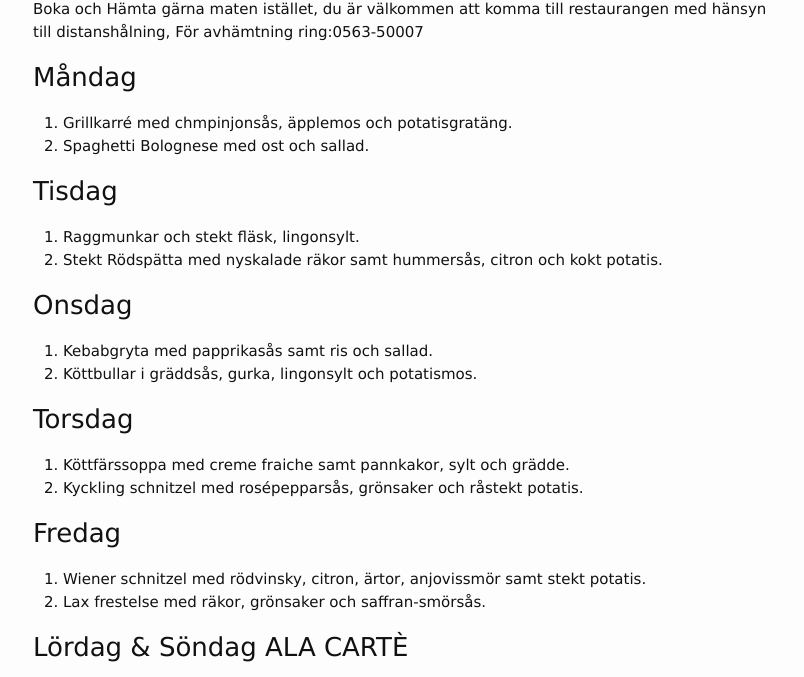
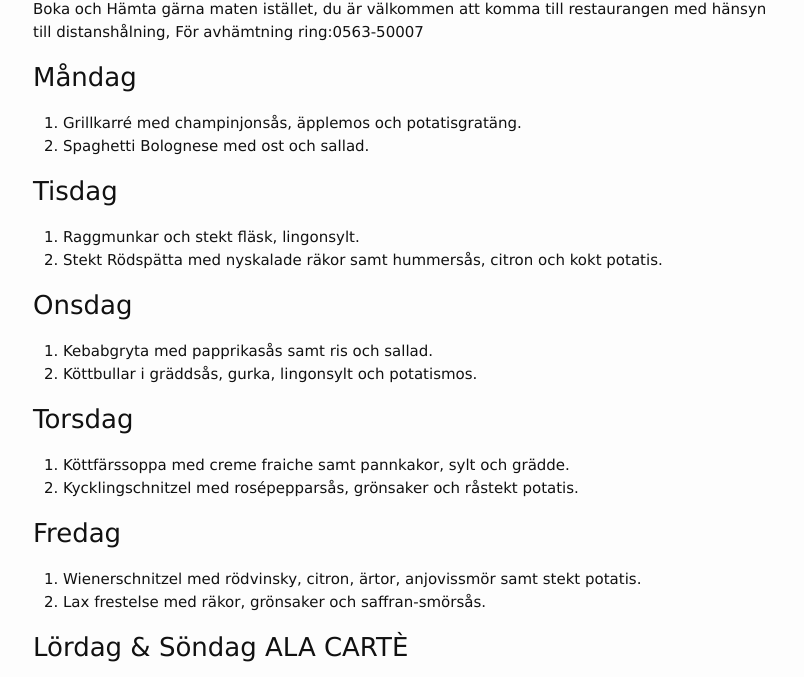
Before and after one commit to FarInn62/farinn62.github.io, a Jekyll site: the page built from lunch.md, in a window 1280 px wide. Shown: the part 149-826 px from the top of the page, without its empty margins (237-1041 px from the left). Built offline with Jekyll 4.4.1, drawn with Linux system fonts in a browser that asks for light colours.

Commit message:
Update lunch.md

```diff
--- a/lunch.md
+++ b/lunch.md
@@ -12,7 +12,7 @@ OBS.PÅ GRUND AV CORONA: Boka och Hämta gärna maten istället, du är välkomm
 
 
 ### Måndag
-1. Grillkarré med chmpinjonsås, äpplemos och potatisgratäng.
+1. Grillkarré med champinjonsås, äpplemos och potatisgratäng.
 2. Spaghetti Bolognese med ost och sallad.
 
 ### Tisdag
@@ -25,10 +25,10 @@ OBS.PÅ GRUND AV CORONA: Boka och Hämta gärna maten istället, du är välkomm
 
 ### Torsdag
 1. Köttfärssoppa med creme fraiche samt pannkakor, sylt och grädde.
-2. Kyckling schnitzel med rosépepparsås, grönsaker och råstekt potatis.
+2. Kycklingschnitzel med rosépepparsås, grönsaker och råstekt potatis.
 
 ### Fredag
-1. Wiener schnitzel med rödvinsky, citron, ärtor, anjovissmör samt stekt potatis.
+1. Wienerschnitzel med rödvinsky, citron, ärtor, anjovissmör samt stekt potatis.
 2. Lax frestelse med räkor, grönsaker och saffran-smörsås.
 
 
```
